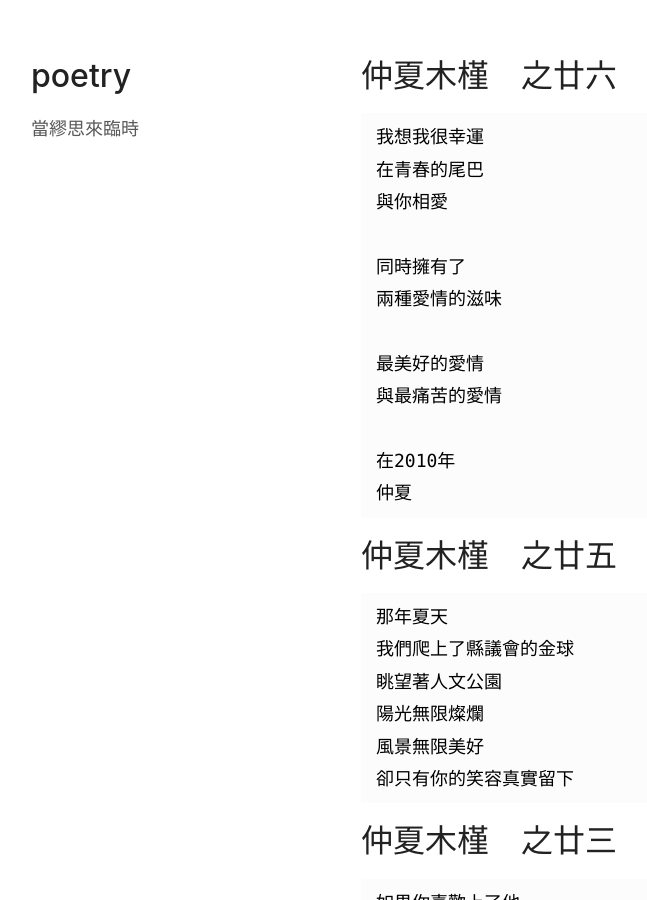
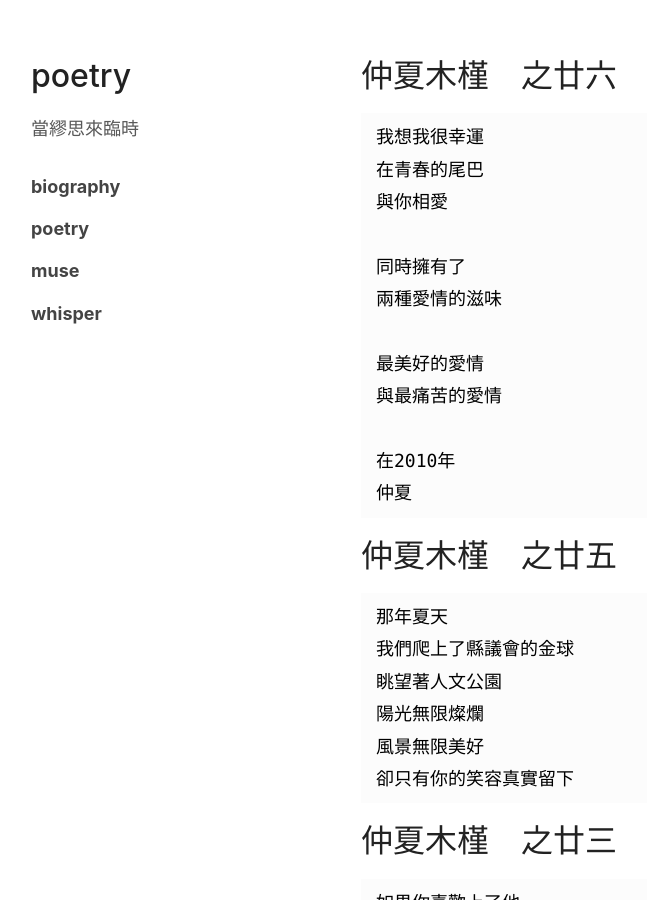
Before and after one commit to zenkarsha/poetry, a Jekyll site: the page built from index.md, in a window 1280 px wide and 900 px high. Shown: the whole window, without its empty margins (69-716 px from the left). Built offline with Jekyll 4.4.1, drawn with Linux system fonts in a browser that asks for light colours; our own code applies the rules of GitHub Pages for plain Markdown files.

Commit message:
Update default.html

```diff
--- a/_layouts/default.html
+++ b/_layouts/default.html
@@ -14,11 +14,15 @@
       <header>
         <h1>{{ site.title | default: site.github.repository_name }}</h1>
         <p>{{ site.description | default: site.github.project_tagline }}</p>
-        <!--<table>
-          {% for title in site.list %}
-            <tr><th><a href="#{{ title }}">{{ title }}</a></th></tr>
+        <table>
+          {% for nav in site.navigation %}
+            {% if nav.url contains "://" %}
+              <tr><th><a href="{{ nav.url }}">{{ nav.title }}</a></th></tr>
+            {% else %}
+              <tr><th><a href="{{ nav.url | relative_url }}">{{ nav.title }}</a></th></tr>
+            {% endif %}
           {% endfor %}
-        </table>-->
+        </table>
       </header>
       <section>
         {{ content }}
```
